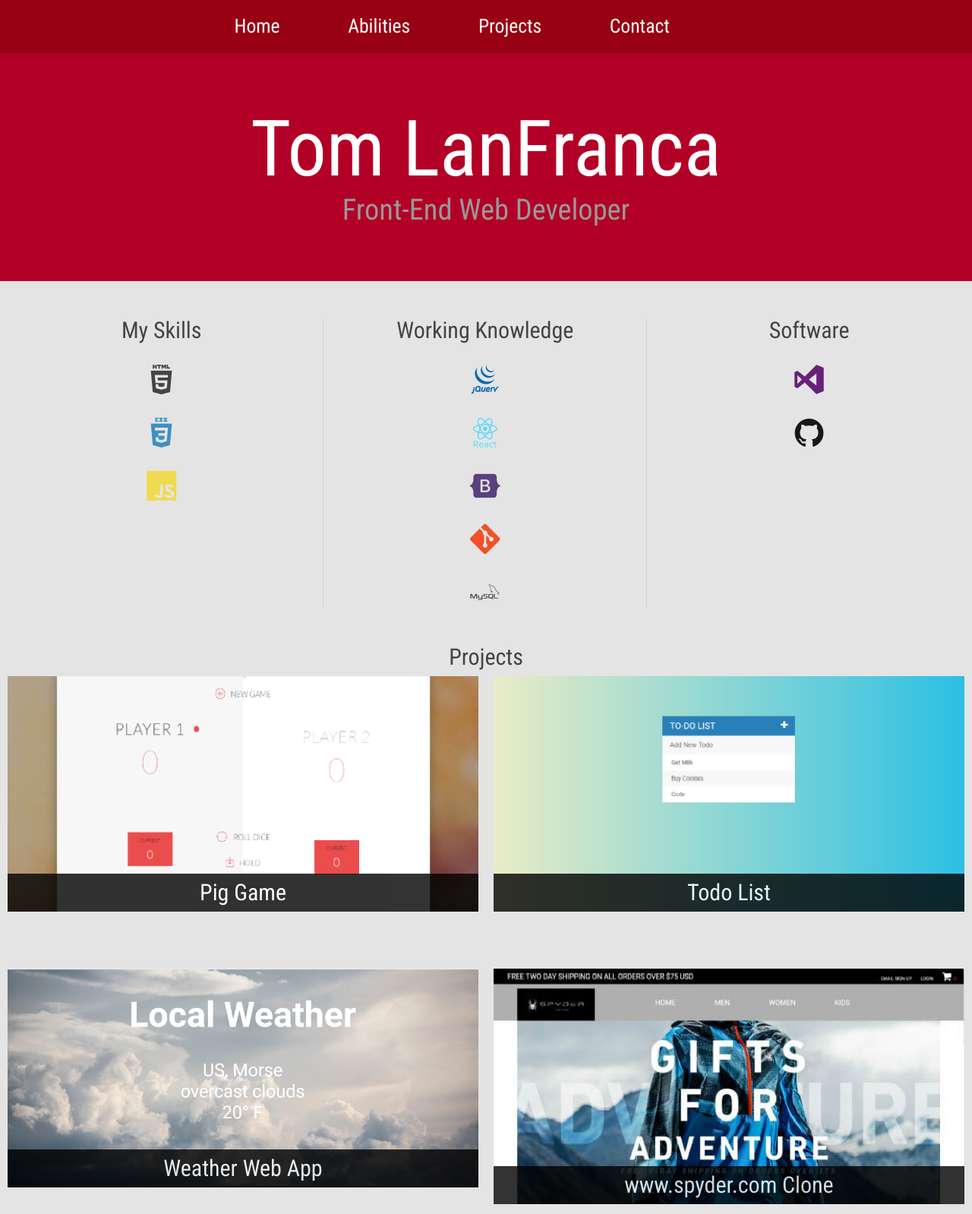
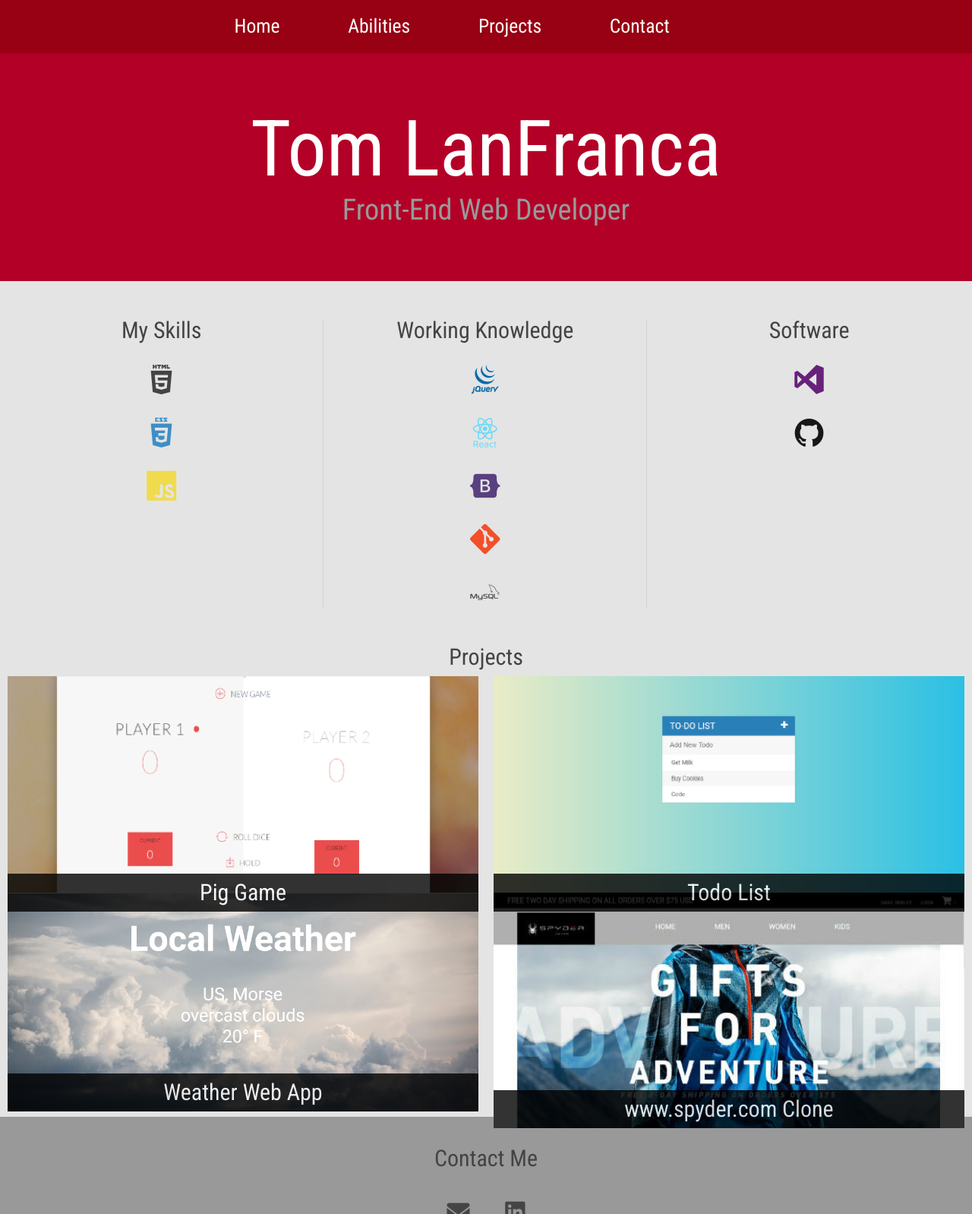
Before and after one commit to angelo21/portfolio, a plain HTML site: page index.html in a window 1280 px wide. Shown: the top 1598 px of the page at 76% size. Drawn offline with nearby package versions, Linux system fonts and the light colour scheme.

Commit message:
Update style.css

```diff
--- a/styles/style.css
+++ b/styles/style.css
@@ -129,6 +129,7 @@ nav a, header {
 
 .portfolio_width {
     width: 50%;
+    height: 285px;
 }
 
 .portfolio_projects img  {
```
